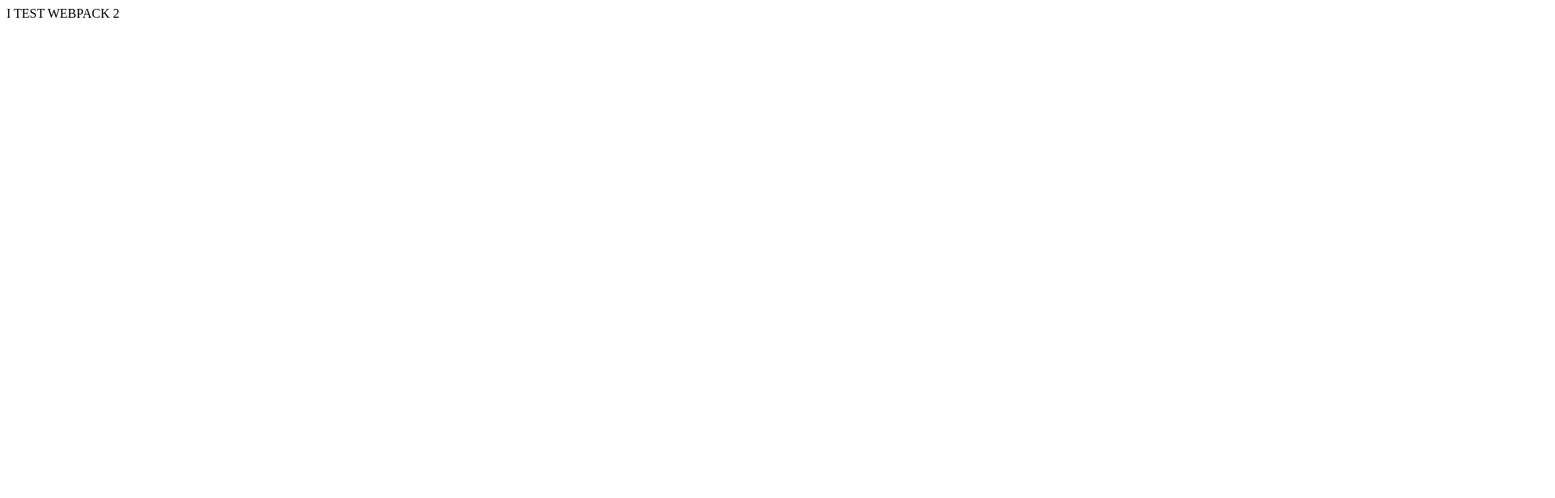
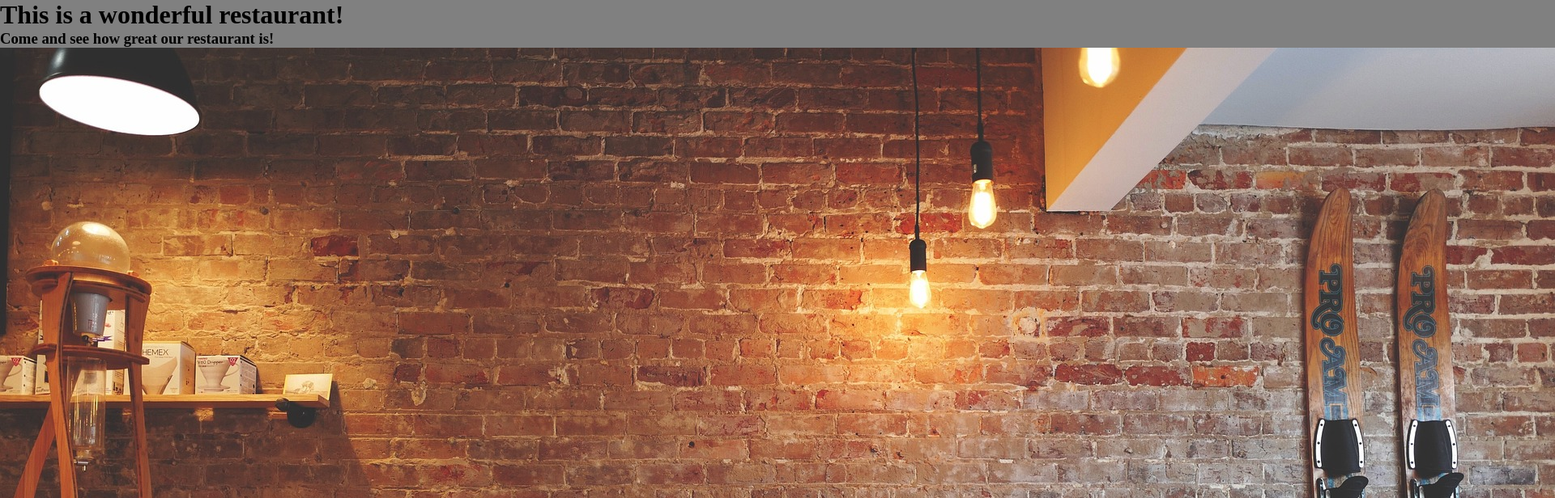
Before and after one commit to myinan/restaurant-page, a website built with webpack: page src/index.html in a window 1280 px wide. Shown: the top 616 px of the page at 81% size, 1920 px wide, since content can reach past the window. Built offline with nearby package versions, Linux system fonts and the light colour scheme.

Commit message:
Create module-homepage

```diff
--- a/src/index.html
+++ b/src/index.html
@@ -6,6 +6,10 @@
     <title>Restaurant App</title>
 </head>
 <body>
-    <div id="content"> I TEST WEBPACK 2</div>
+    <div id="content">
+        <h1>This is a wonderful restaurant!</h1>
+        <h3>Come and see how great our restaurant is!</h3>
+        <img src="./module-homepage/brick-wall-rest.jpg" alt="Brick wall">
+    </div>
 </body>
 </html>
--- a/src/index.js
+++ b/src/index.js
@@ -1 +1,4 @@
-console.log("I test webpack 2.");
+import './style.css';
+import log from './module-homepage/moduleHomePage.js';
+
+log();
--- /dev/null
+++ b/src/module-homepage/moduleHomePage.js
@@ -0,0 +1,5 @@
+const log = function() {
+    console.log("I TEST WEBPACK");
+}
+
+export default log;
--- /dev/null
+++ b/src/style.css
@@ -0,0 +1,5 @@
+* {
+    margin: 0;
+    padding: 0;
+    background-color: gray;
+}
```
Also changed, not shown: src/module-homepage/brick-wall-rest.jpg (added).
